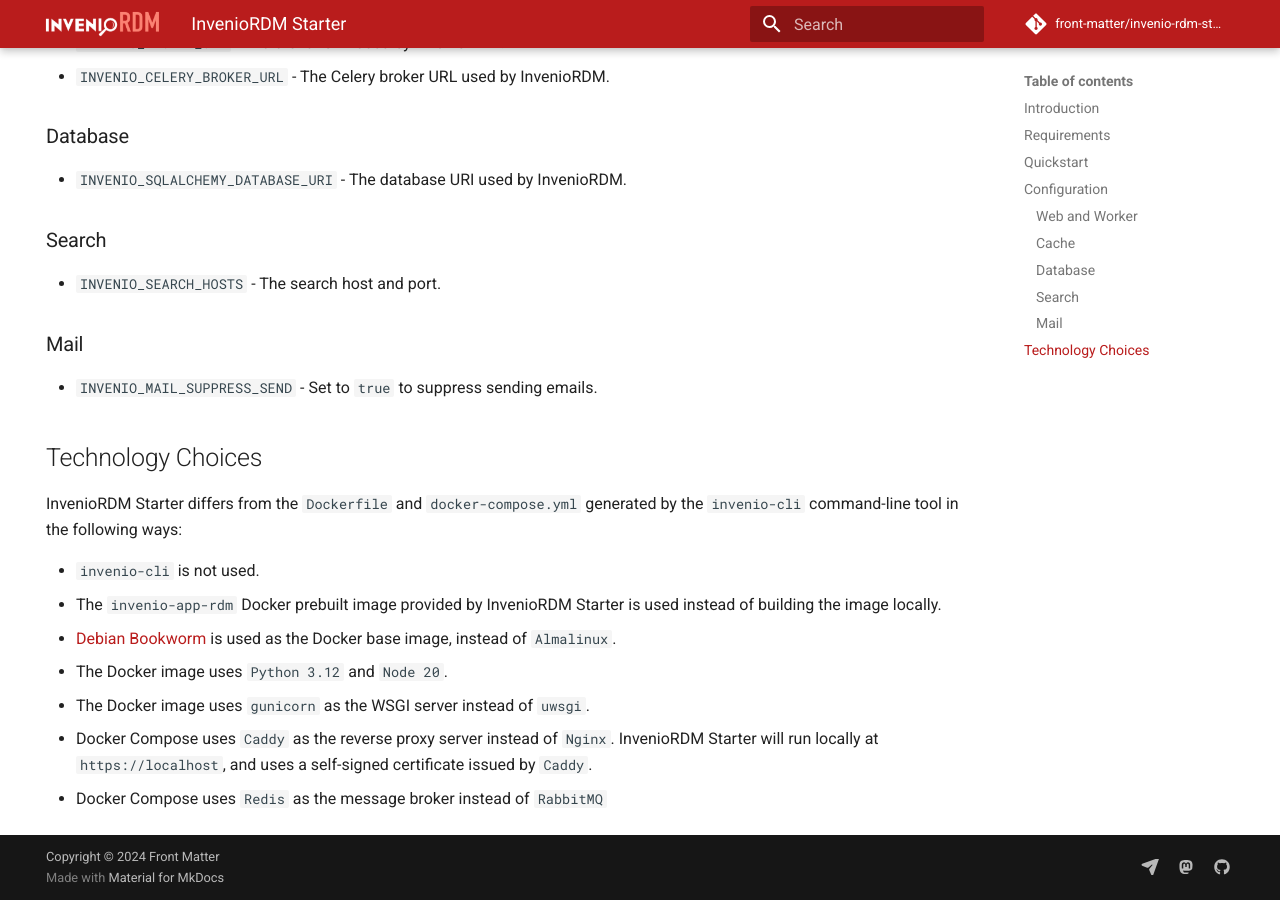
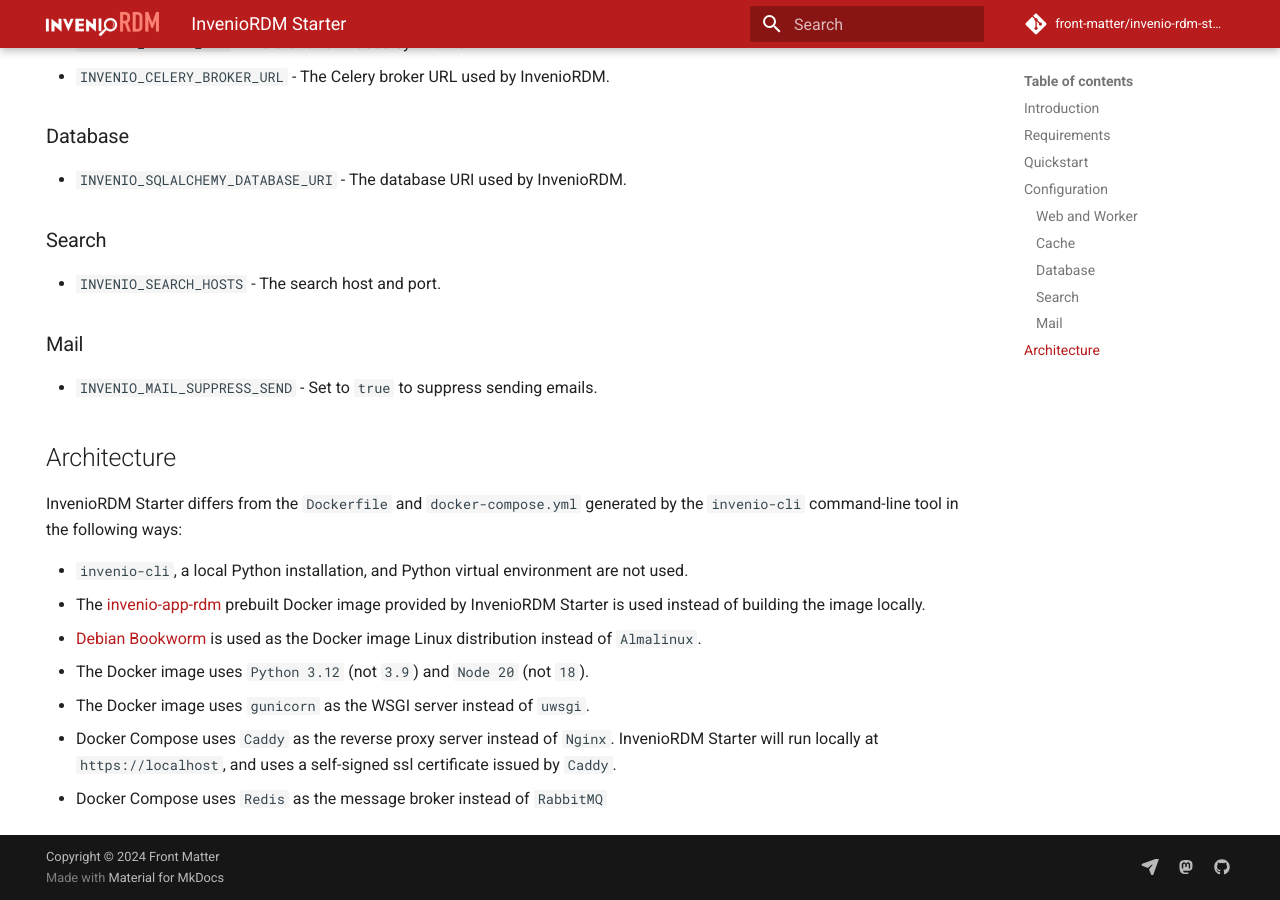
Before and after one commit to front-matter/invenio-rdm-starter, an MkDocs documentation site: the page built from docs/index.md, in a window 1280 px wide and 900 px high, scrolled down 2295 px. Built offline with MkDocs 1.6.1 and Material for MkDocs 9.7.7, drawn with Linux system fonts in a browser that asks for light colours; comment, search, counter and statistics services are not loaded.

Commit message:
update docs

```diff
--- a/docs/index.md
+++ b/docs/index.md
@@ -83,15 +83,15 @@
 
 * `INVENIO_MAIL_SUPPRESS_SEND` - Set to `true` to suppress sending emails.
 
-## Technology Choices
+## Architecture
 
 InvenioRDM Starter differs from the `Dockerfile` and `docker-compose.yml` generated by
 the `invenio-cli` command-line tool in the following ways:
 
-* `invenio-cli` is not used.
-* The `invenio-app-rdm` Docker prebuilt image provided by InvenioRDM Starter is used instead of building the image locally.
-* [Debian Bookworm](https://www.debian.org/releases/bookworm/) is used as the Docker base image, instead of `Almalinux`.
-* The Docker image uses `Python 3.12` and `Node 20`.
+* `invenio-cli`, a local Python installation, and Python virtual environment are not used.
+* The [invenio-app-rdm](https://github.com/front-matter/invenio-rdm-starter/pkgs/container/invenio-rdm-starter) prebuilt Docker image provided by InvenioRDM Starter is used instead of building the image locally.
+* [Debian Bookworm](https://www.debian.org/releases/bookworm/) is used as the Docker image Linux distribution instead of `Almalinux`.
+* The Docker image uses `Python 3.12` (not `3.9`) and `Node 20` (not `18`).
 * The Docker image uses `gunicorn` as the WSGI server instead of `uwsgi`.
-* Docker Compose uses `Caddy` as the reverse proxy server instead of `Nginx`. InvenioRDM Starter will run locally at `https://localhost`, and uses a self-signed certificate issued by `Caddy`.
+* Docker Compose uses `Caddy` as the reverse proxy server instead of `Nginx`. InvenioRDM Starter will run locally at `https://localhost`, and uses a self-signed ssl certificate issued by `Caddy`.
 * Docker Compose uses `Redis` as the message broker instead of `RabbitMQ`
```
Also changed, not shown: 2 other files.
